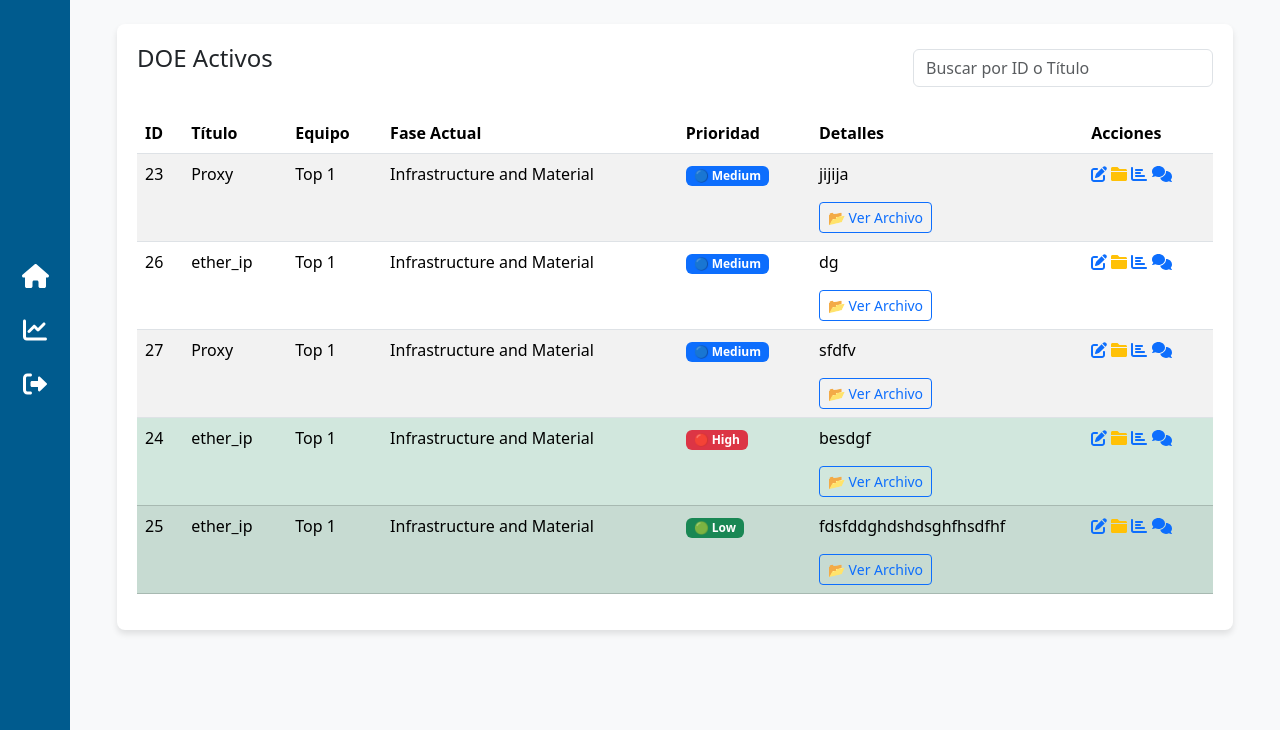
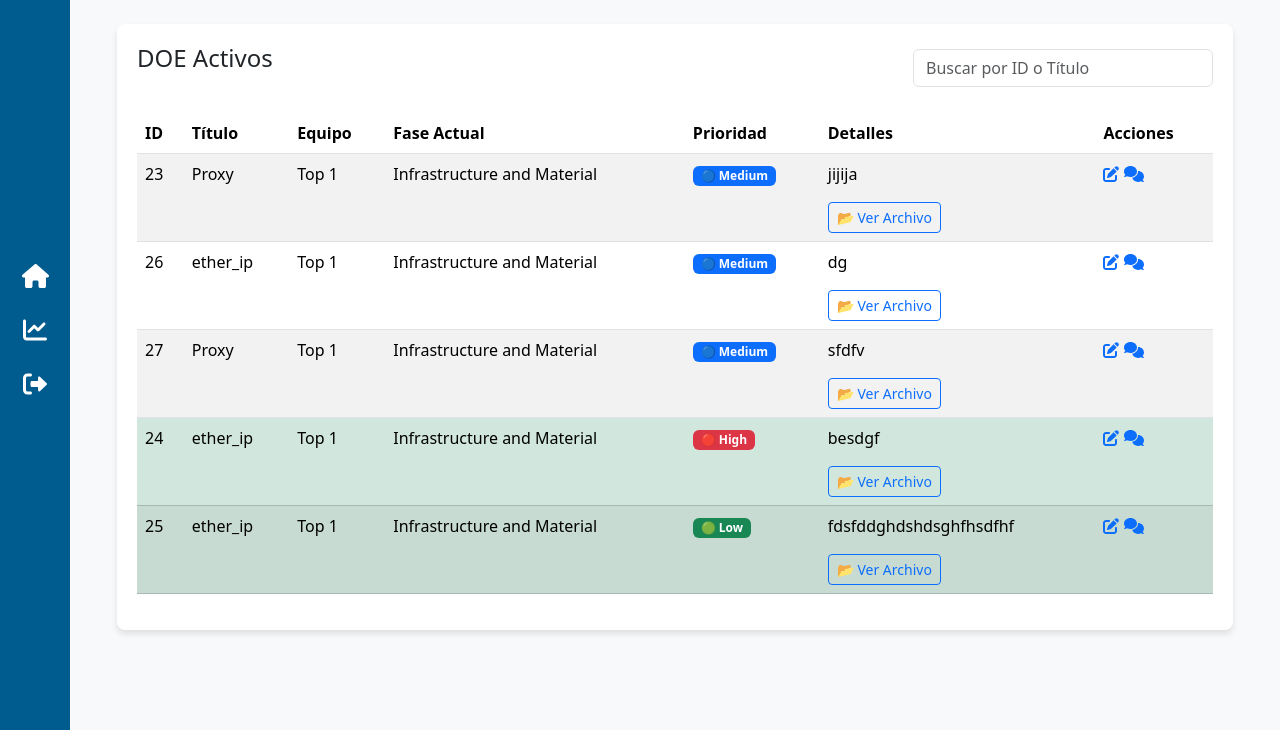
Before and after one commit to al214466/DOE, a Django app: page /listar/ in a window 1280 px wide. Shown: the part 70-800 px from the top of the page. Run offline with Django 5.2, Linux system fonts and the light colour scheme; a user stored in the database is signed in; data comes from the database, SQL or seed files in the repository; both versions use the stored data as it was after the commit; some libraries are stand-ins or nearby versions.

Commit message:
Final feliz v2

```diff
--- a/app/templates/app/listar_doe.html
+++ b/app/templates/app/listar_doe.html
@@ -182,8 +182,7 @@
                                     </td>
                                     <td>
                                         <a href="{% url 'editar_doe' doe.id %}" class="text-primary"><i class="fas fa-edit"></i></a>
-                                        <a href="{% url 'ver_archivos' doe.id %}" class="text-warning"><i class="fas fa-folder"></i></a>
-                                        <a href="{% url 'ver_estadisticas' doe.id %}" class="text-primary"><i class="fas fa-chart-bar"></i></a>
+
                                         <a href="{% url 'chat_doe' doe.id %}" class="text-primary"><i class="fas fa-comments"></i></a>
                                         {% if user.rol == "Sr" %}
                                             <a href="#" class="text-danger eliminar-doe" data-doe-id="{{ doe.id }}">
```
Also changed, not shown: db.sqlite3.
